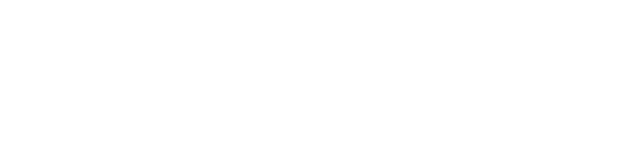
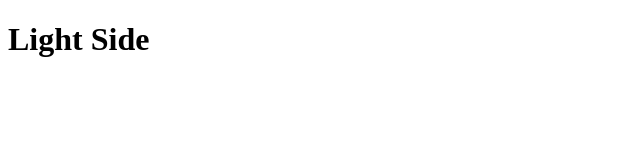
Before and after one commit to HannaPototska/gitbranch, a plain HTML site: page index.html in a window 1280 px wide. Shown: the whole page, without its empty margins (0-640 px from the left). Drawn offline with Linux system fonts and the light colour scheme.

Commit message:
changes in main

```diff
--- a/index.html
+++ b/index.html
@@ -7,6 +7,6 @@
     <link rel="stylesheet" href="style.css">
 </head>
 <body>
-
+    <h1>Light Side</h1>
 </body>
 </html>
```
